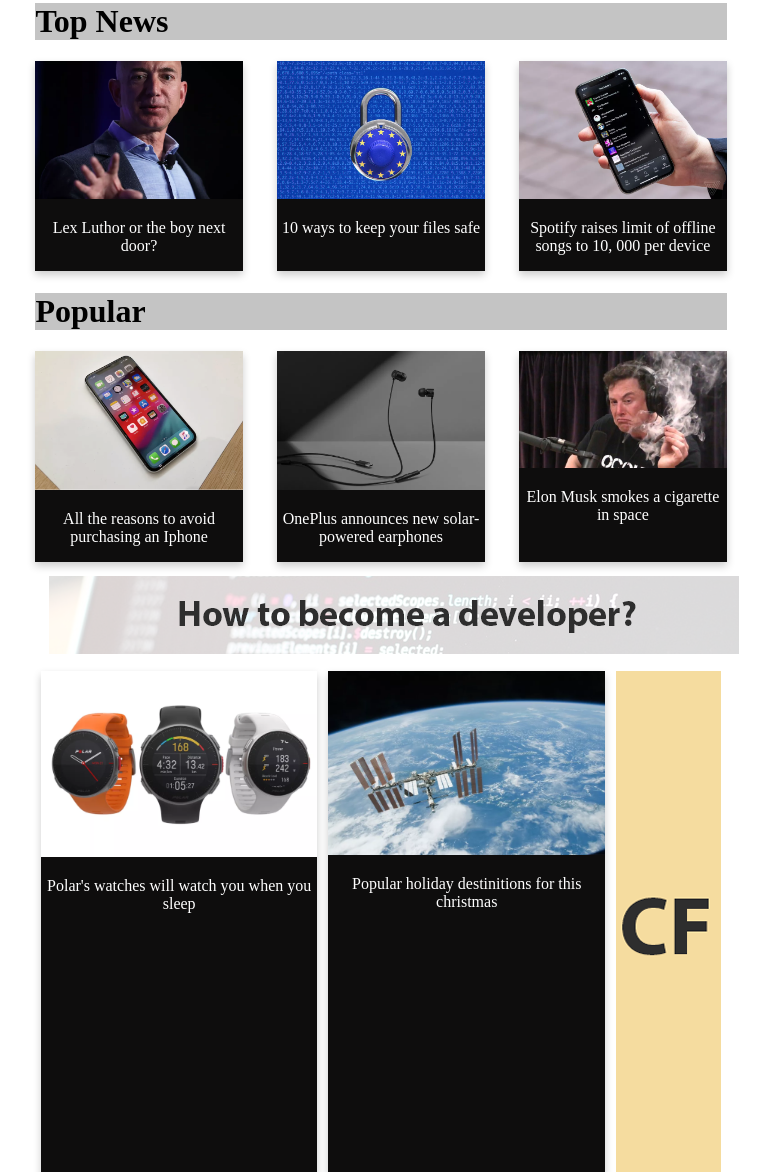
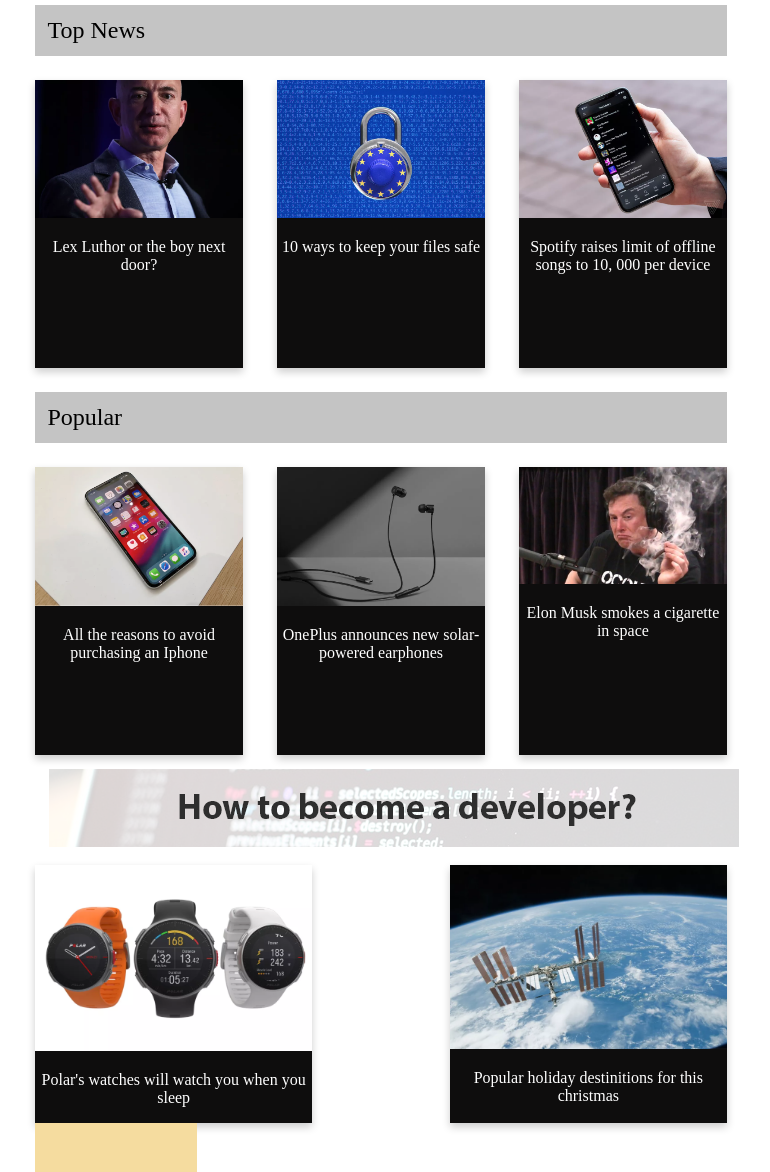
Before and after one commit to ZageGit/CF-CR2-Zage, a plain HTML site: page index.html in a window 1280 px wide. Shown: the part 200-1372 px from the top of the page, without its empty margins (259-1029 px from the left). Drawn offline with Linux system fonts and the light colour scheme.

Commit message:
only last row align left

```diff
--- a/index.html
+++ b/index.html
@@ -41,7 +41,7 @@
 
 
 	<div class="news">
-		<h1>Top News</h1>
+		<p class="newstext" >Top News</p>
 
 	</div>
 
@@ -69,7 +69,7 @@
 
 	<div class="news">
 
-		<h1>Popular</h1>
+		<p class="newstext" >Popular</p>
 
 	</div>
 
@@ -121,7 +121,7 @@
 
 		</div>
 
-
+		<div class="testing">
 			<div class="card2">
 				<img class="imgbotrow" src="img/smart.png" alt="SMART">
 				<p>Polar's watches will watch you when you sleep</p>
@@ -132,6 +132,7 @@
 				<img class="imgbotrow" src="img/snowden.jpg" alt="javasript">
 				<p>Why Javascript is the perfect technology for you</p>
 
+			</div>
 		</div>
 
 
--- a/style.scss
+++ b/style.scss
@@ -13,6 +13,7 @@ header {
 /* Top News Headline */
 .news {
 	background-color: #C4C4C4;
+	font-size:1.5em;
 
 }
 
@@ -22,6 +23,7 @@ header {
 }
 
 .row1 {
+	height:10%;
 	display:flex;
 	flex-direction: row wrap;
 	justify-content: space-between;
@@ -32,11 +34,13 @@ header {
 	display:flex;
 	flex-flow:row wrap;
 	text-align: center;
-	justify-content:space-around;
+	justify-content:space-between;
 }
 
 .card1 {
 	width:30%;
+	height:100%;
+	min-height: 18em;
 	background-color:#0E0D0D;
 	color:white;
 	box-shadow: 0 4px 8px 0 rgba(0, 0, 0, 0.2);
@@ -64,12 +68,13 @@ header {
 }
 
 .cf {
-	float:right;
+
 
 
 }
 
 .card2 {
+	max-height:25em;
 	width:40%;
 	background-color:#0E0D0D;
 	color:white;
@@ -102,6 +107,7 @@ nav {
 
 .date {
 	text-align: right;
+	padding-right: 3em;
 }
 
 .developer {
@@ -140,3 +146,18 @@ nav {
 .newsimage2 {
 	width:25%;
 }
+
+.newstext{
+	padding:0.5em;
+}
+
+
+.cflogo {
+	min-height:50em;
+}
+.testing {
+	display:flex;
+	justify-content:space-between;
+	flex-direction:flex-start;
+
+}
```
Also changed, not shown: style.css, 1 other file. Lines whose indentation alone changed are shown as unchanged.
